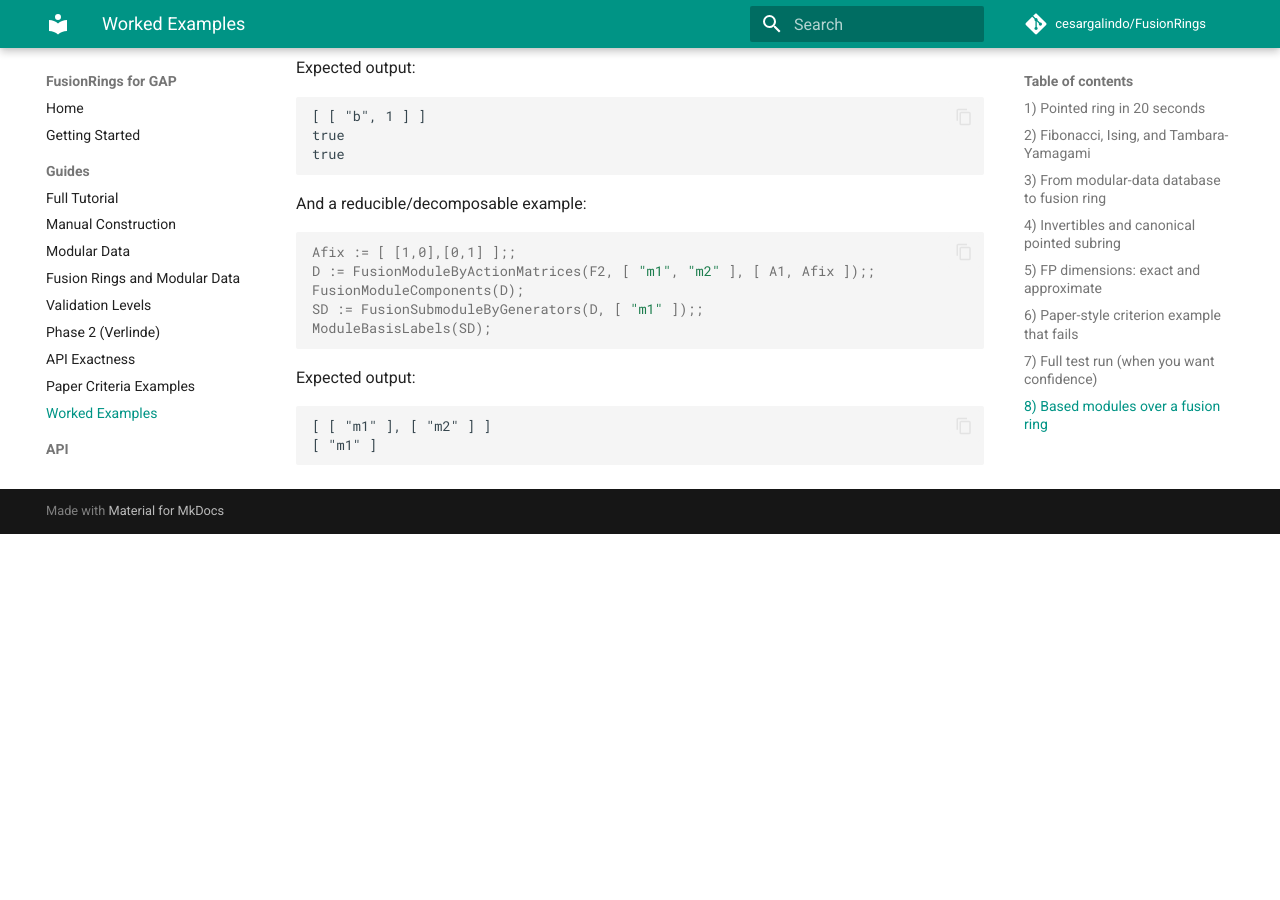
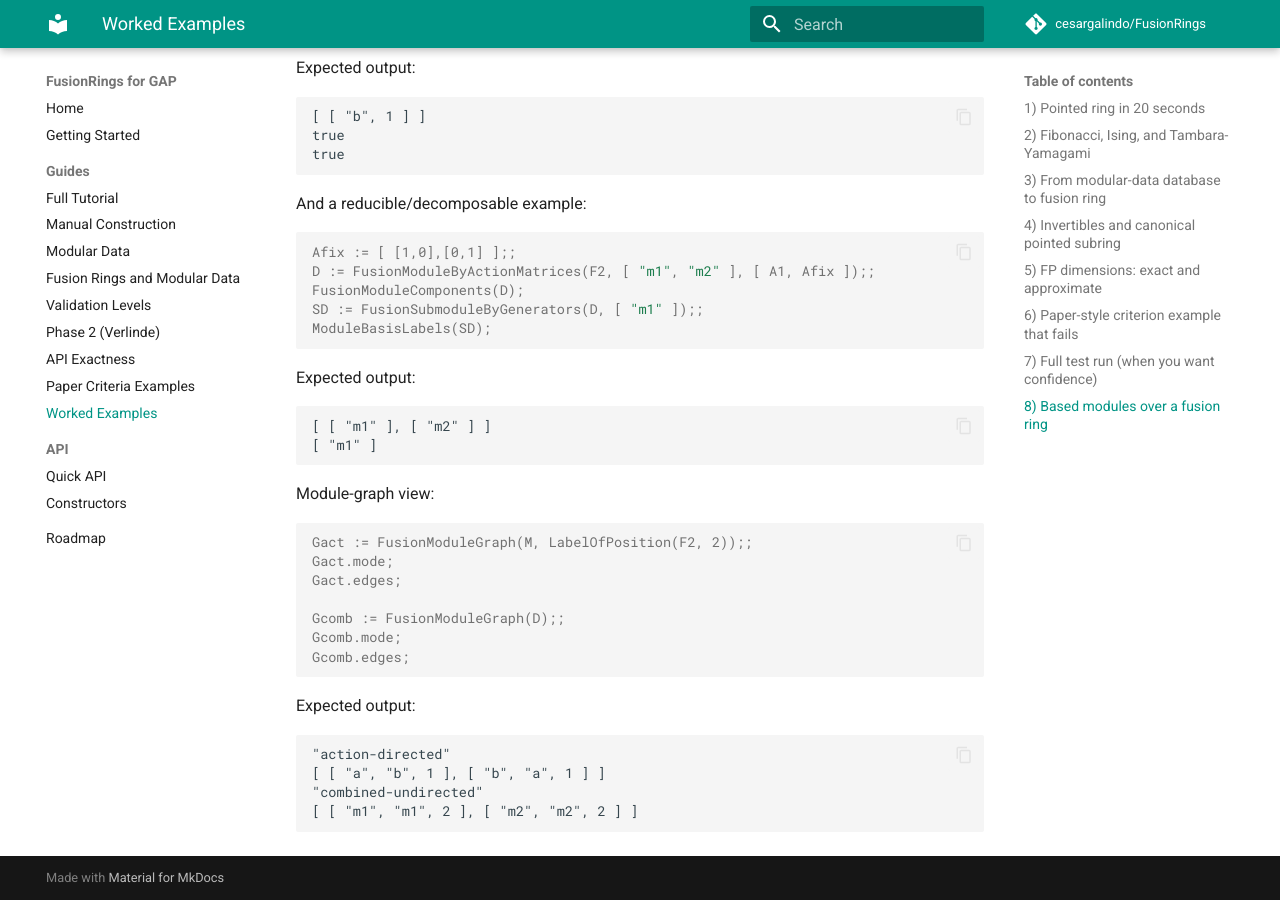
Before and after one commit to cesarneyit-code/FusionRings, an MkDocs documentation site: the page built from webdocs/guide/examples.md, in a window 1280 px wide and 900 px high, scrolled down 3682 px. Built offline with MkDocs 1.6.1 and Material for MkDocs 9.7.7, drawn with Linux system fonts in a browser that asks for light colours; comment, search, counter and statistics services are not loaded; before the commit the page ends 4216 px from its top, so only the background shows below that.

Commit message:
Add fusion-module graph API and docs examples

````diff
--- a/pkg/FusionRings/doc/main.xml
+++ b/pkg/FusionRings/doc/main.xml
@@ -129,6 +129,7 @@ FusionRing
           <Prop Name="IsIndecomposableFusionModule" Arg="M"/>
           <Prop Name="IsIrreducibleFusionModule" Arg="M"/>
           <Oper Name="AreEquivalentFusionModules" Arg="M1, M2"/>
+          <Func Name="FusionModuleGraph" Arg="M[, i]"/>
           <Description>
             Based-module constructors and analysis tools over a fusion ring.
           </Description>
--- a/webdocs/guide/examples.md
+++ b/webdocs/guide/examples.md
@@ -213,3 +213,24 @@ Expected output:
 [ [ "m1" ], [ "m2" ] ]
 [ "m1" ]
 ```
+
+Module-graph view:
+
+```gap
+Gact := FusionModuleGraph(M, LabelOfPosition(F2, 2));;
+Gact.mode;
+Gact.edges;
+
+Gcomb := FusionModuleGraph(D);;
+Gcomb.mode;
+Gcomb.edges;
+```
+
+Expected output:
+
+```text
+"action-directed"
+[ [ "a", "b", 1 ], [ "b", "a", 1 ] ]
+"combined-undirected"
+[ [ "m1", "m1", 2 ], [ "m2", "m2", 2 ] ]
+```
````
Also changed, not shown: pkg/FusionRings/README.md (+1 -1 lines), webdocs/api/quick-api.md (+1 -0 lines), 3 other files.
